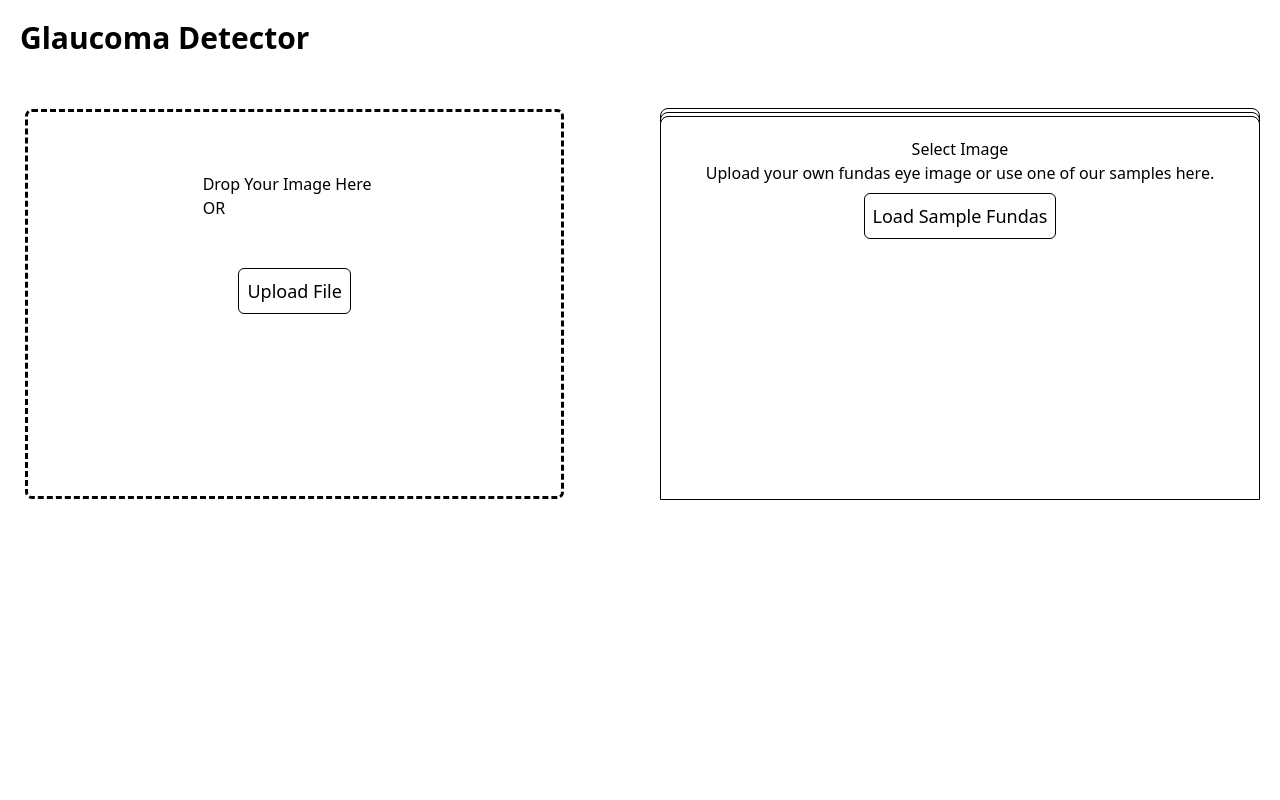
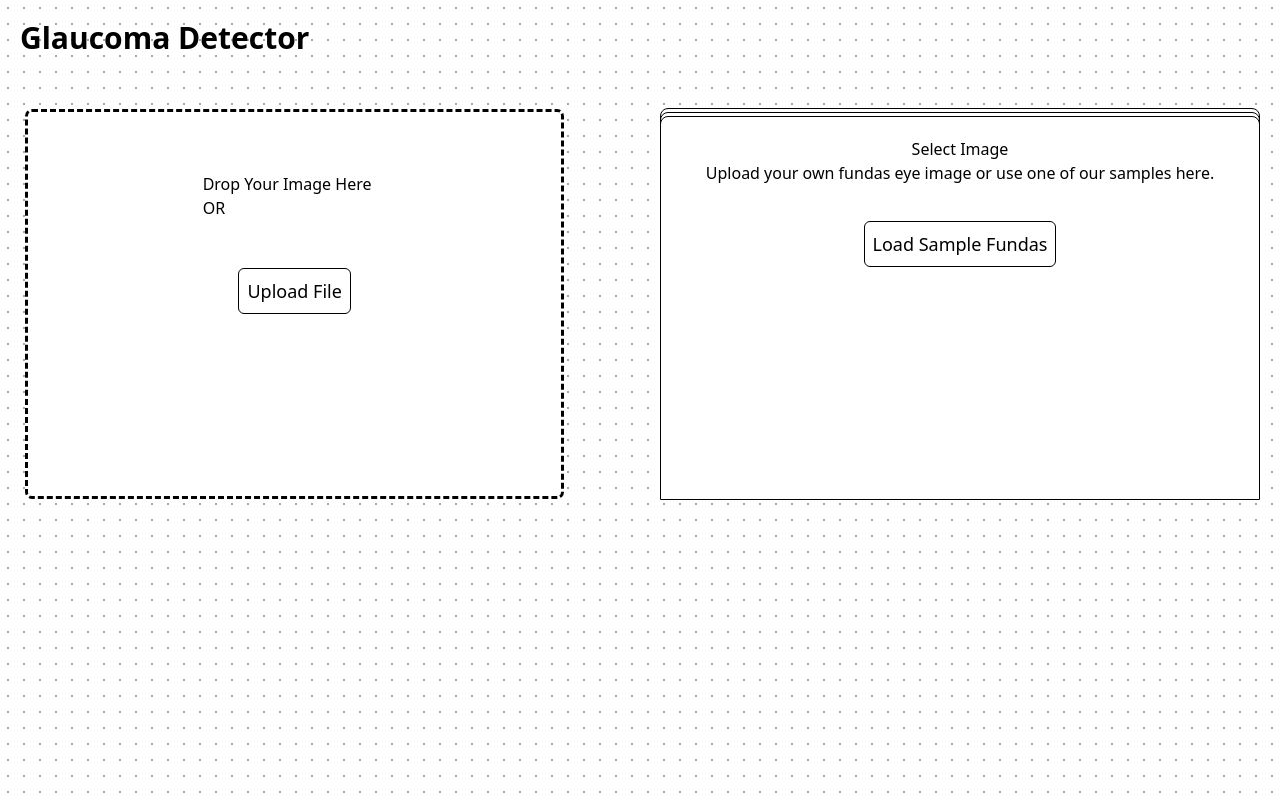
Before and after one commit to Joshuajrodrigues/glaucoma-detector, a Next.js app: page / in a window 1280 px wide. Built offline with nearby package versions, Linux system fonts and the light colour scheme.

Commit message:
more css

```diff
--- a/components/CardContainer.tsx
+++ b/components/CardContainer.tsx
@@ -109,7 +109,10 @@ const CardContainer: FunctionComponent<{
           <p>
             Upload your own fundas eye image or use one of our samples here.
           </p>
+          <div className=" mt-7">
           <Button onClick={loadSample}>Load Sample Fundas</Button>
+
+          </div>
         </>
       </Card>
     </div>
--- a/components/ImageContainer.tsx
+++ b/components/ImageContainer.tsx
@@ -126,7 +126,7 @@ const ImageContainer: FunctionComponent<{
     <section className="md:w-1/2">
       <div
         className={
-          "flex justify-center items-center h-96 md:w-96 lg:w-5/6 md:h-96 md:ml-7 p-5 m-9 border-black rounded outline-dashed "
+          "flex bg-white justify-center items-center h-96 md:w-96 lg:w-5/6 md:h-96 md:ml-7 p-5 m-9 border-black rounded outline-dashed "
         }
       >
         <div className=" w-full h-full relative flex flex-col items-center ">
--- a/styles/globals.css
+++ b/styles/globals.css
@@ -5,3 +5,10 @@
 .ReactCrop__child-wrapper{
     height: 100% !important;
 }
+body {
+    background: radial-gradient(rgb(0, 0, 0) 1%, transparent 9%) 0 0;
+    background-color: #ffffff;
+    background-size: 16px 16px;
+
+
+}
```
